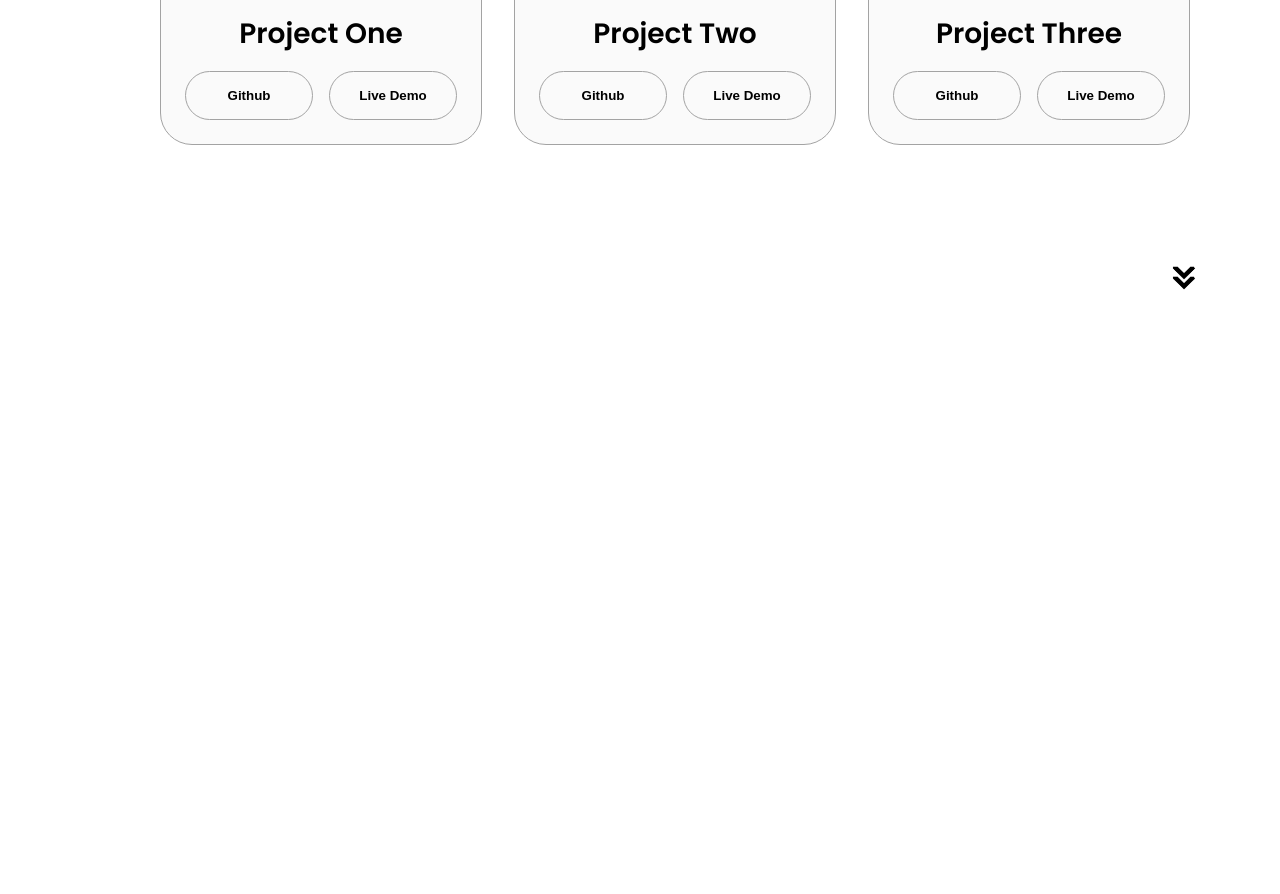
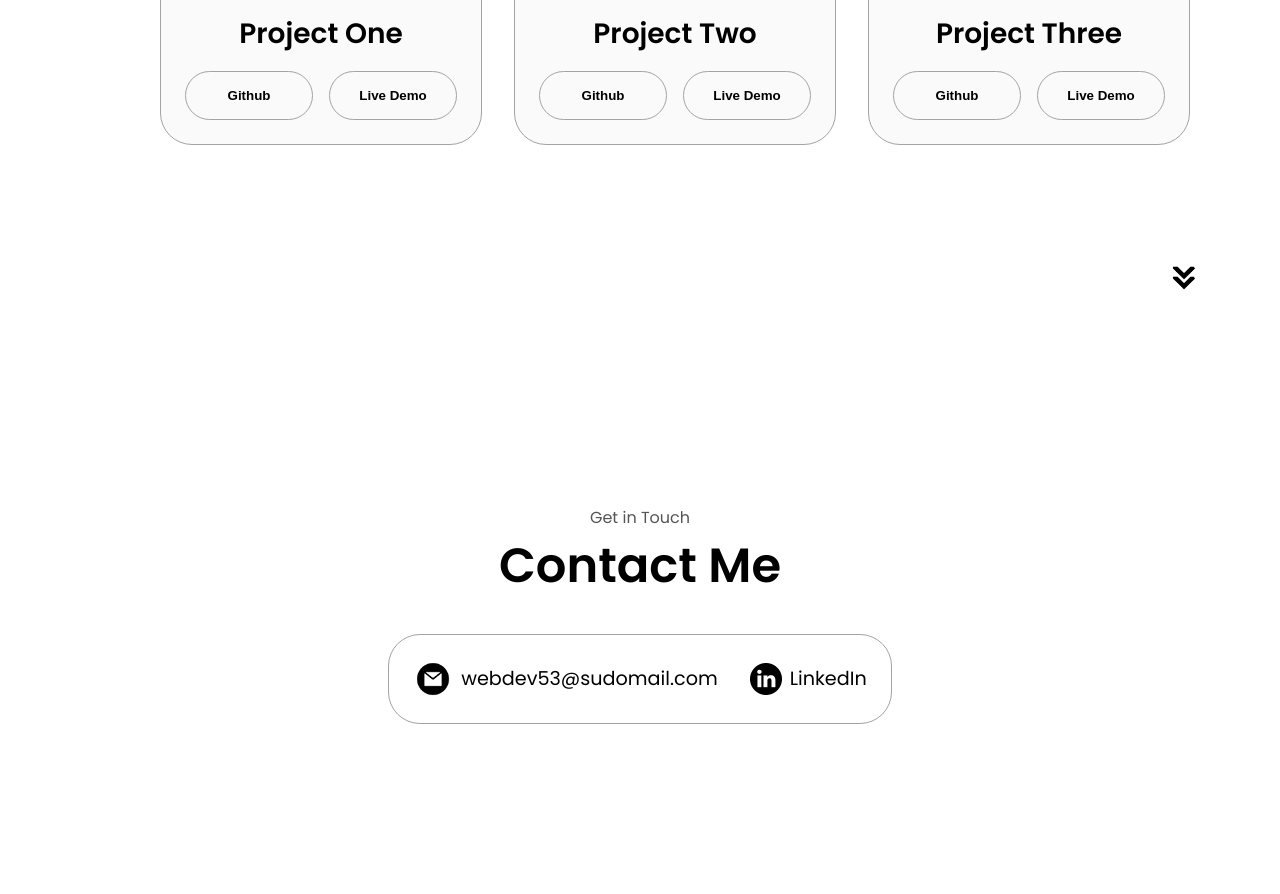
Before and after one commit to GrandNagusZek/HTML-CSS-JS-portfolio-website, a plain HTML site: page index.html in a window 1280 px wide. Shown: the part 2746-3640 px from the top of the page. Before the commit the page ends 3080 px from the top, so only its background shows below. Drawn offline with Linux system fonts and the light colour scheme.

Commit message:
finished contact me section HTML and CSS

```diff
--- a/index.html
+++ b/index.html
@@ -229,6 +229,20 @@
         </div>
         <img src="./assets/arrow.png" alt="arrow icon" class="icon arrow" onclick="location.href='./#projects'"/>
     </section>
+    <section id="contact">
+        <p class="section__text__p1">Get in Touch</p>
+        <h1 class="title">Contact Me</h1>
+        <div class="contact-info-upper-container">
+            <div class="contact-info-container">
+                <img src="./assets/email.png" alt="email icon" class="icon contact-icon email-icon"/>
+                <p><a href="mailto:webdev53@sudomail.com">webdev53@sudomail.com</a></p>
+            </div>
+            <div class="contact-info-container">
+                <img src="./assets/linkedin.png" alt="linkedIn icon" class="icon contact-icon"/>
+                <p><a href="https://www.linkedin.com/in/iliyaasmallard">LinkedIn</a></p>
+            </div>
+        </div>
+    </section>
 
     <script src="script.js"></script>
 </body>
--- a/style.css
+++ b/style.css
@@ -378,3 +378,43 @@ article .icon {
     color: black;
     border-color: rgb(163, 163, 163);
 }
+
+/* CONTACT */
+
+#contact {
+    display: flex;
+    justify-content: center;
+    flex-direction: column;
+    height: 70vh;
+}
+
+.contact-info-upper-container {
+    display: flex;
+    justify-content: center;
+    border-radius: 2rem;
+    border: rgb(53, 53, 53) 0.1rem solid;
+    border-color: rgb(163, 163, 163);
+    background: 253, 253, 253;
+    margin: 2rem auto;
+    padding: 0.5rem;
+}
+
+.contact-info-container {
+    display: flex;
+    align-items: center;
+    justify-content: center;
+    gap: 0.5rem;
+    margin: 1rem;
+}
+
+.contact-info-container p {
+    font-size: larger;
+}
+
+.contact-icon {
+    cursor: default;
+}
+
+.email-icon {
+    height: 2.5rem;
+}
```
